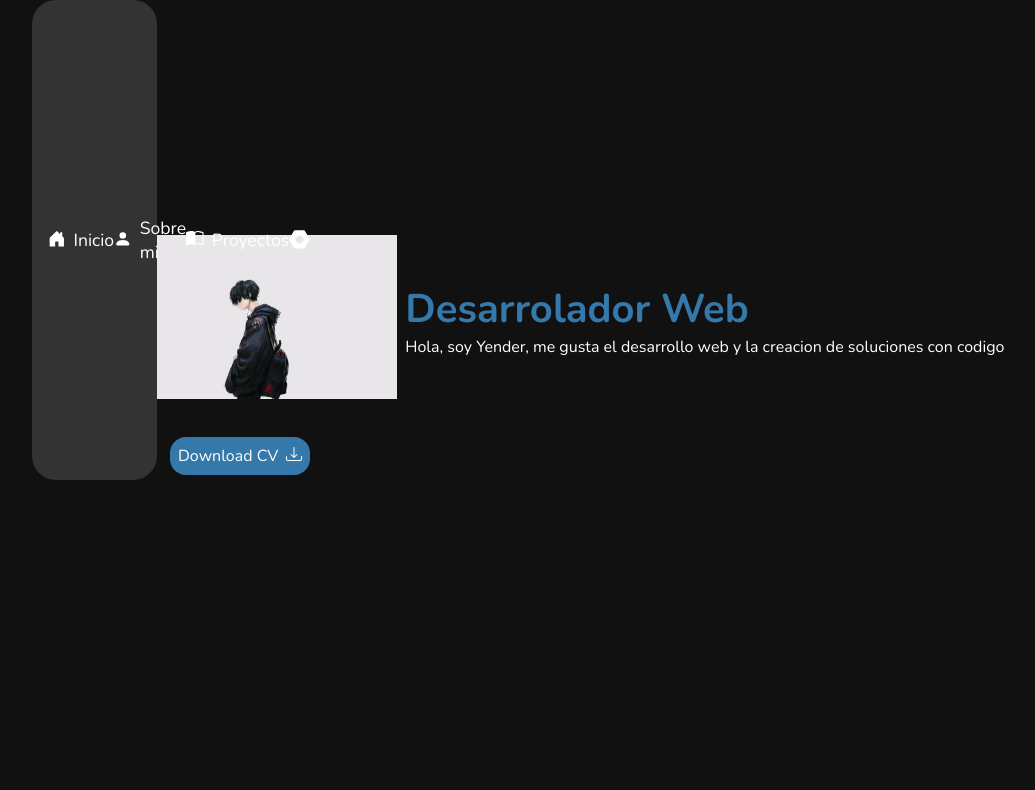
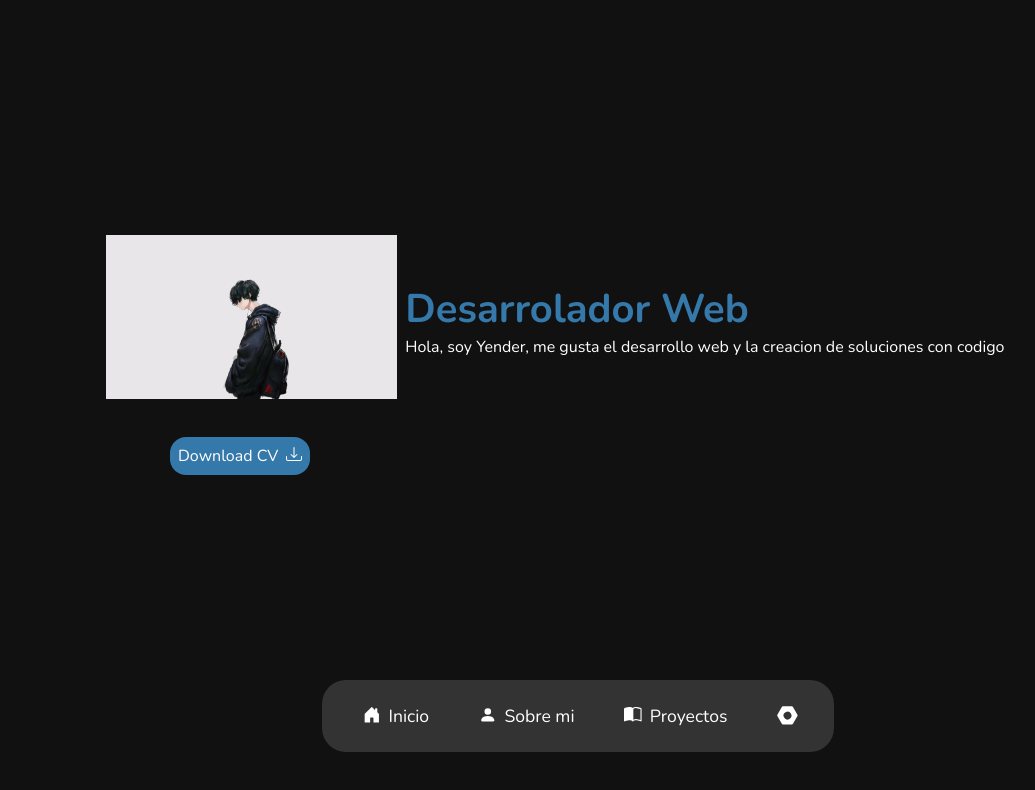
Before and after one commit to Zeider45/portfolio-yen, a React (Vite) app: page /#/ in a window 1280 px wide. Shown: the top 790 px of the page, without its empty margins (62-1097 px from the left). Built offline with nearby package versions, Linux system fonts and the light colour scheme.

Commit message:
thirte up load

```diff
--- a/src/components/NavBar.jsx
+++ b/src/components/NavBar.jsx
@@ -35,10 +35,10 @@ const NavBar = ({ language }) => {
 export default NavBar;
 
 const Container = styled.div`
-  position: absolute;
+  position: relative;
   height: 100%;
   font-size: 0.8rem;
-  top: 0;
+  bottom: 0;
 
   .nav-bar {
     height: 100%;
```
